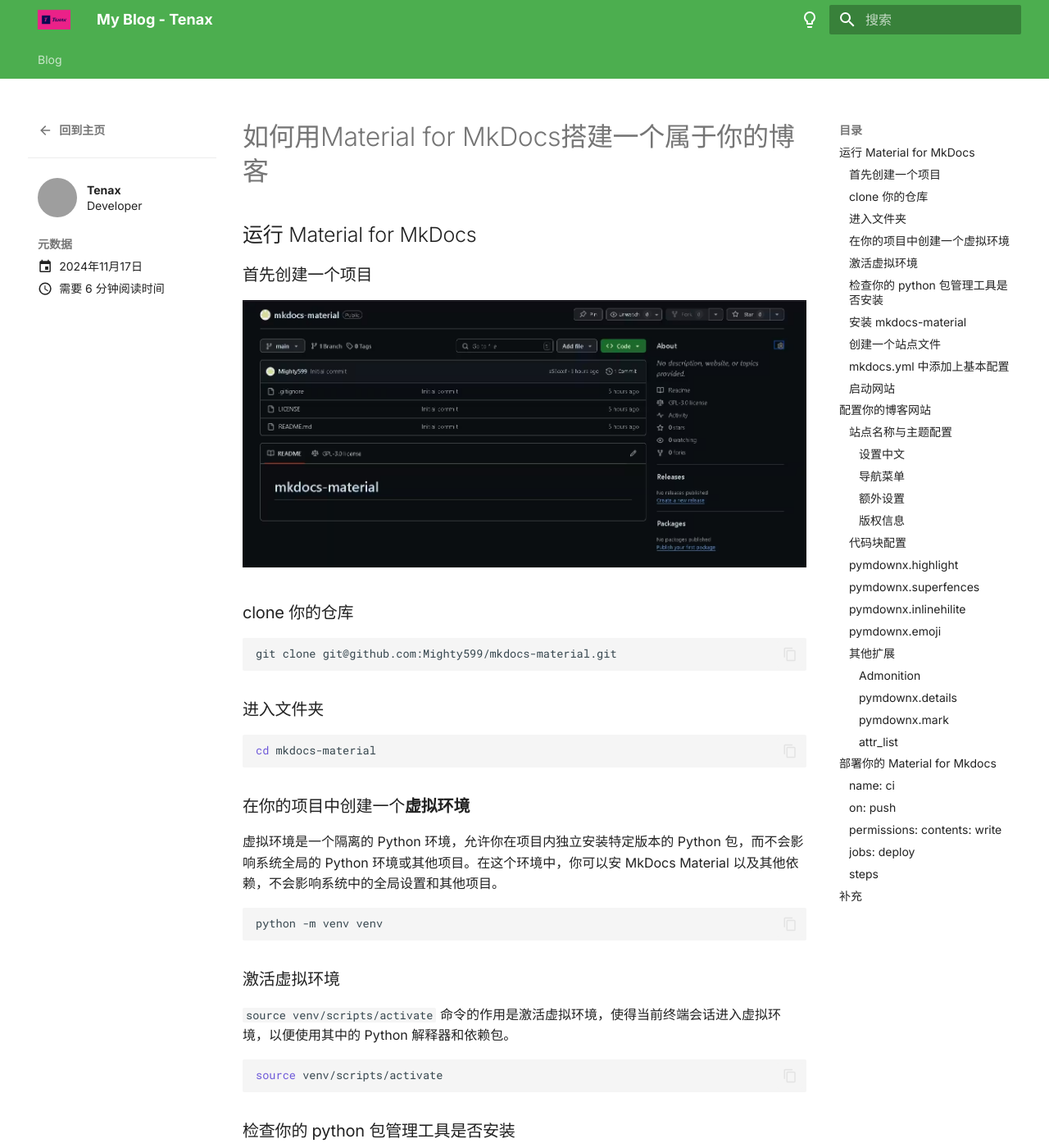
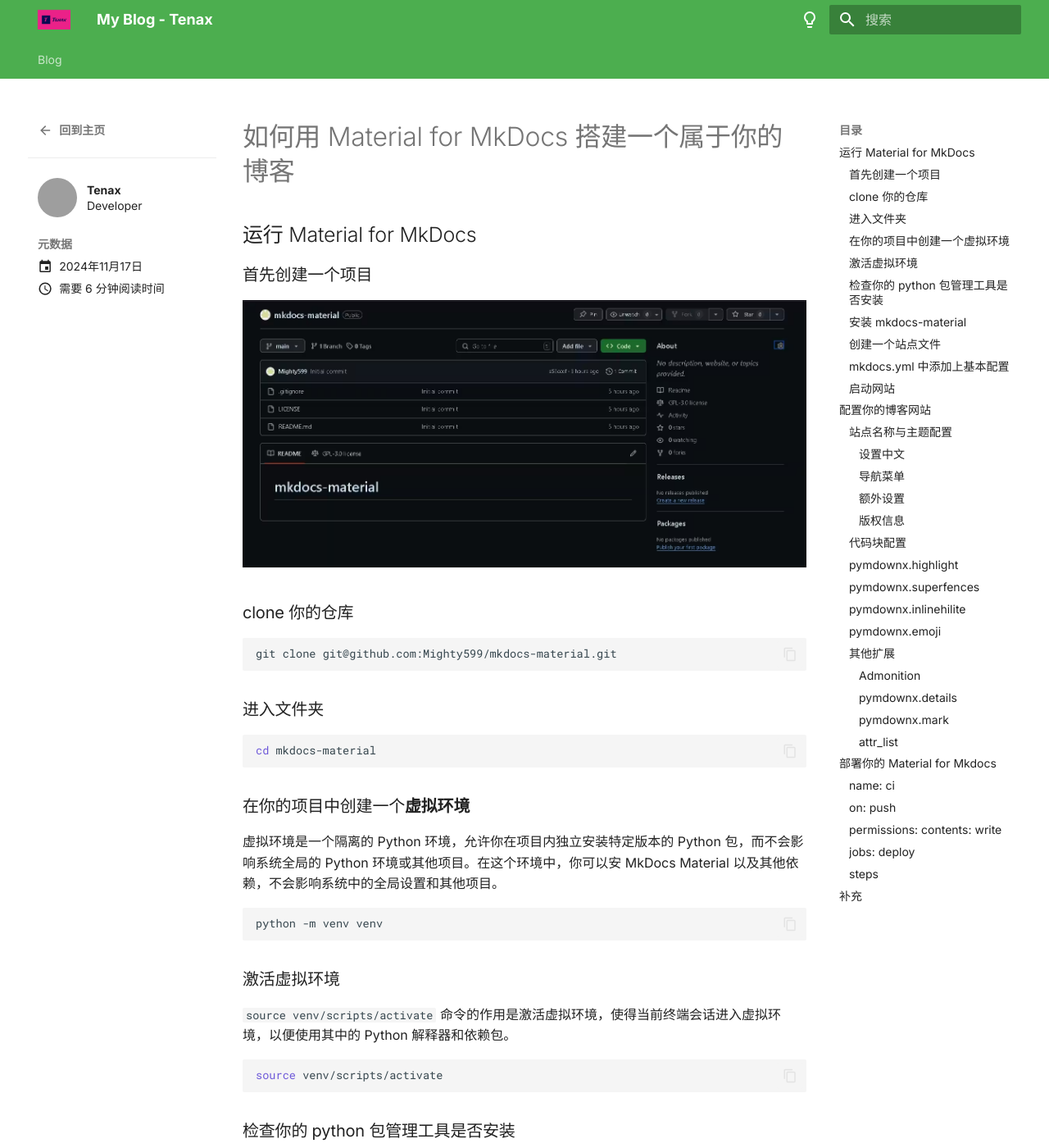
Before and after one commit to Tenax-599/mkdocs-material, an MkDocs documentation site: the page built from docs/blog/posts/Material_for_MkDocs_configuration_and_deployment.md, in a window 1280 px wide and 1400 px high. Shown: the whole window at 82% size. Built offline with MkDocs 1.6.1 and Material for MkDocs 9.7.7, drawn with Linux system fonts in a browser that asks for light colours; plug-ins that fetch from the network failed and are left out; grey boxes are pictures that could not be loaded.

Commit message:
Fixing some bugs

```diff
--- a/docs/blog/posts/Material_for_MkDocs_configuration_and_deployment.md
+++ b/docs/blog/posts/Material_for_MkDocs_configuration_and_deployment.md
@@ -5,7 +5,7 @@
   This is some notes I made when I was using Material for MkDocs for my blog I posted it to organise and share it with you!
 ---
 
-# 如何用Material for MkDocs搭建一个属于你的博客
+# 如何用 Material for MkDocs 搭建一个属于你的博客
 
 ## 运行 Material for MkDocs
 
@@ -659,9 +659,7 @@
 
 把 settings.json 中的`"redhat.telemetry.enabled":`选项改为 ture，并将`"yaml.schemas"`和`"yaml.customTags"`选项改为（或补充）以上代码
 
-<p>
-  <img class="center" alt="4.avif" src="../../../assets/init_blog/4.avif">
-</p>
+![4.avif](../../assets/init_blog/4.avif)
 
 在 mkdocs.yml 文件中，当我们将鼠标悬停在配置文件中的 Mkdocs 的选项上，会有相关的 Mkdocs 提示
 
--- a/docs/stylesheets/extra.css
+++ /dev/null
@@ -1,4 +0,0 @@
-.center {
-    display: block;
-    margin: 0 auto;
-  }
```
